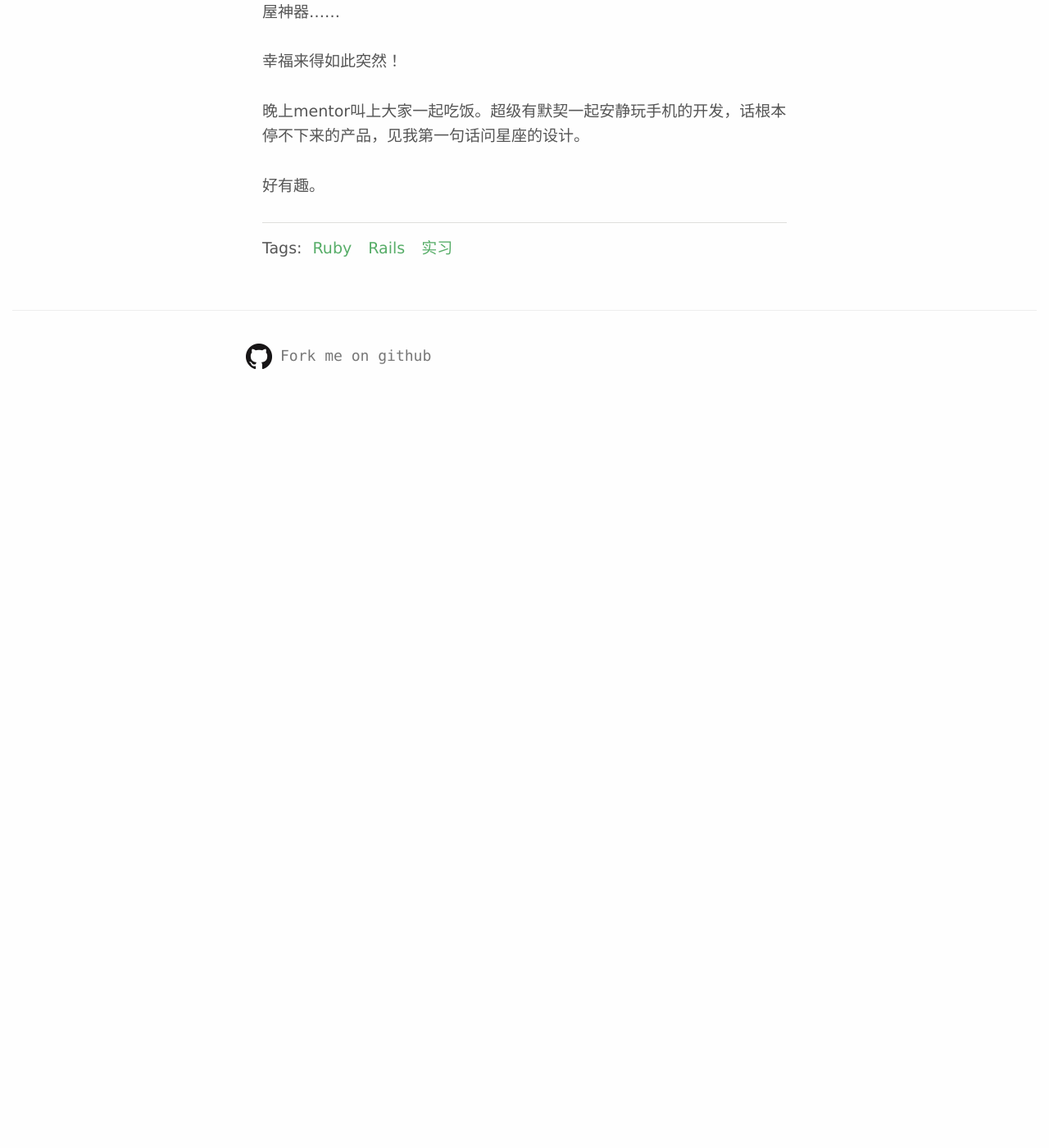
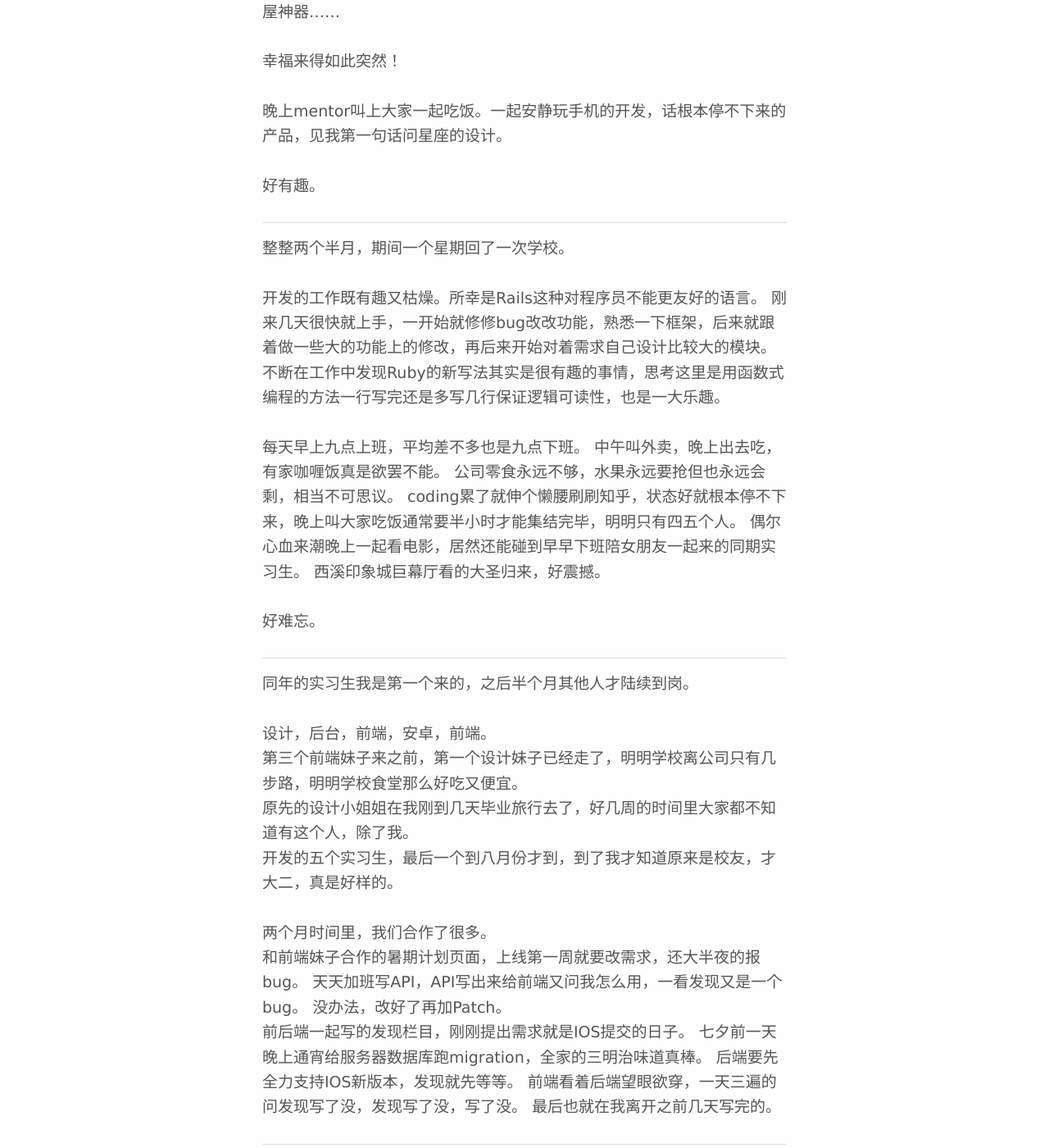
Before and after one commit to XLRES/xlres.github.io, a Jekyll site: the page built from _posts/2015-08-31-backend_engineer_internship_in_summer.md, in a window 1280 px wide and 1400 px high, scrolled down 2007 px. Shown: the whole window at 82% size. Built offline with Jekyll 4.4.1, drawn with Linux system fonts in a browser that asks for light colours; Markdown is read by kramdown in place of the engine named in the settings; comment, search, counter and statistics services are not loaded; before the commit the page ends 2466 px from its top, so only the background shows below that.

Commit message:
Add a paragraph to the post about internship in summer

```diff
--- a/_posts/2015-08-31-backend_engineer_internship_in_summer.md
+++ b/_posts/2015-08-31-backend_engineer_internship_in_summer.md
@@ -59,8 +59,44 @@ Python大法好。
 
 幸福来得如此突然！
 
-晚上mentor叫上大家一起吃饭。超级有默契一起安静玩手机的开发，话根本停不下来的产品，见我第一句话问星座的设计。
+晚上mentor叫上大家一起吃饭。一起安静玩手机的开发，话根本停不下来的产品，见我第一句话问星座的设计。
 
 好有趣。
 
 ---
+
+整整两个半月，期间一个星期回了一次学校。
+
+开发的工作既有趣又枯燥。所幸是Rails这种对程序员不能更友好的语言。
+刚来几天很快就上手，一开始就修修bug改改功能，熟悉一下框架，后来就跟着做一些大的功能上的修改，再后来开始对着需求自己设计比较大的模块。
+不断在工作中发现Ruby的新写法其实是很有趣的事情，思考这里是用函数式编程的方法一行写完还是多写几行保证逻辑可读性，也是一大乐趣。
+
+每天早上九点上班，平均差不多也是九点下班。
+中午叫外卖，晚上出去吃，有家咖喱饭真是欲罢不能。
+公司零食永远不够，水果永远要抢但也永远会剩，相当不可思议。
+coding累了就伸个懒腰刷刷知乎，状态好就根本停不下来，晚上叫大家吃饭通常要半小时才能集结完毕，明明只有四五个人。
+偶尔心血来潮晚上一起看电影，居然还能碰到早早下班陪女朋友一起来的同期实习生。
+西溪印象城巨幕厅看的大圣归来，好震撼。
+
+好难忘。
+
+---
+
+同年的实习生我是第一个来的，之后半个月其他人才陆续到岗。
+
+设计，后台，前端，安卓，前端。
+第三个前端妹子来之前，第一个设计妹子已经走了，明明学校离公司只有几步路，明明学校食堂那么好吃又便宜。
+原先的设计小姐姐在我刚到几天毕业旅行去了，好几周的时间里大家都不知道有这个人，除了我。
+开发的五个实习生，最后一个到八月份才到，到了我才知道原来是校友，才大二，真是好样的。
+
+两个月时间里，我们合作了很多。
+和前端妹子合作的暑期计划页面，上线第一周就要改需求，还大半夜的报bug。
+天天加班写API，API写出来给前端又问我怎么用，一看发现又是一个bug。
+没办法，改好了再加Patch。
+前后端一起写的发现栏目，刚刚提出需求就是IOS提交的日子。
+七夕前一天晚上通宵给服务器数据库跑migration，全家的三明治味道真棒。
+后端要先全力支持IOS新版本，发现就先等等。
+前端看着后端望眼欲穿，一天三遍的问发现写了没，发现写了没，写了没。
+最后也就在我离开之前几天写完的。
+
+---
```
